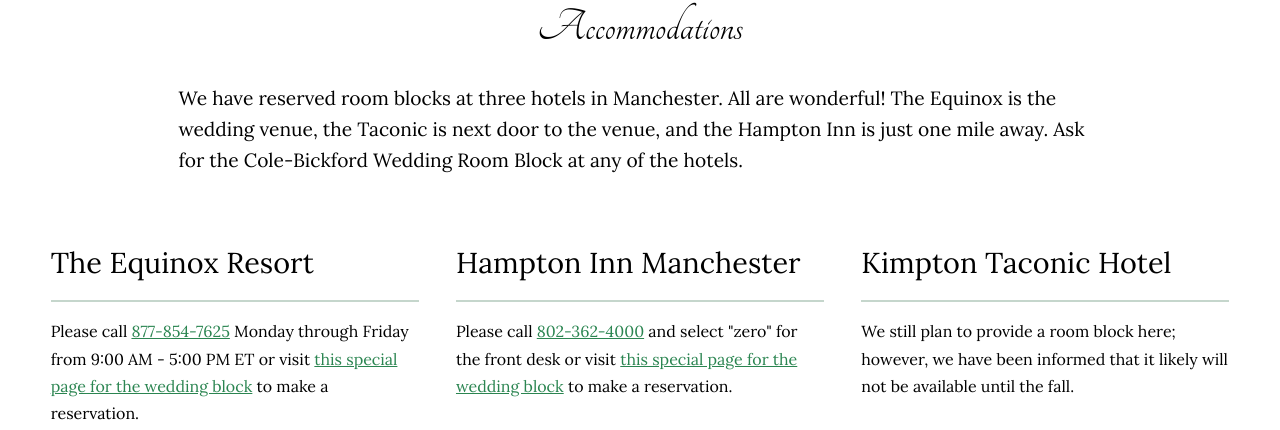
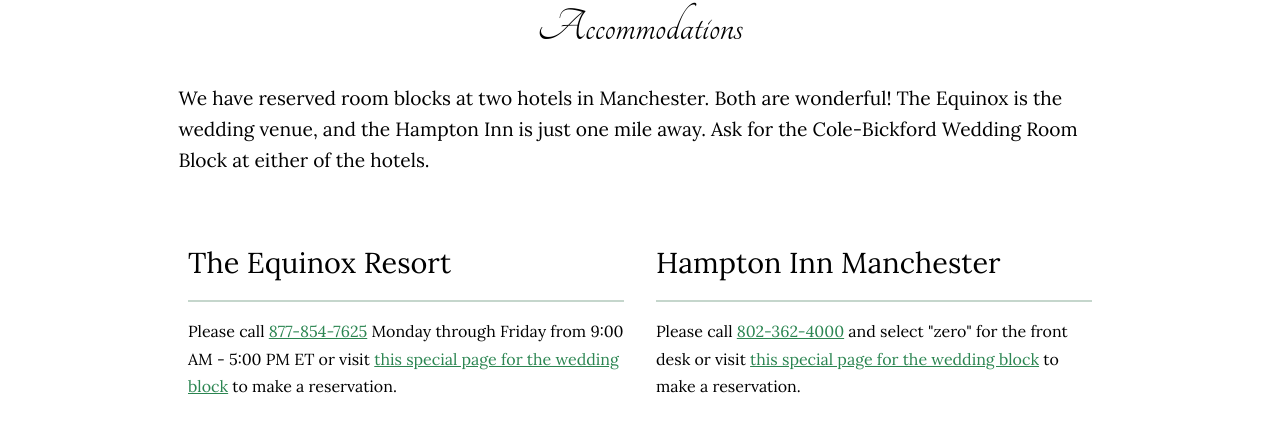
Before and after one commit to mrdavidjcole/michelle-andrew-wedding-website, a Next.js app: page /accommodations in a window 1280 px wide. Shown: the part 370-800 px from the top of the page. Built offline with nearby package versions, Linux system fonts and the light colour scheme.

Commit message:
Update hotel info, tweak hotel styling

```diff
--- a/pages/accommodations.jsx
+++ b/pages/accommodations.jsx
@@ -52,15 +52,14 @@
           flex-wrap: wrap;
           align-items: flex-start;
           justify-content: space-between;
-          max-width: 1600px;
+          max-width: 1000px;
           margin: 0 auto;
           padding: 0 2em;
         }
 
         .option {
           line-height: 1.7em;
-          flex: 0 1 400px;
-          margin: 0 auto;
+          flex: 1 1 400px;
           padding: 0 1em 3em;
         }
 
@@ -78,10 +77,10 @@
         <h1>Accommodations</h1>
       </div>
       <p className="general-info">
-        We have reserved room blocks at three hotels in Manchester. All are
-        wonderful! The Equinox is the wedding venue, the Taconic is next door to
-        the venue, and the Hampton Inn is just one mile away. Ask for the
-        Cole-Bickford Wedding Room Block at any of the hotels.
+        We have reserved room blocks at two hotels in Manchester. Both are
+        wonderful! The Equinox is the wedding venue, and the Hampton Inn is just
+        one mile away. Ask for the Cole-Bickford Wedding Room Block at either of
+        the hotels.
       </p>
       <div className="options">
         <div className="option">
@@ -112,13 +111,6 @@
             to make a reservation.
           </p>
         </div>
-        <div className="option">
-          <h2>Kimpton Taconic Hotel</h2>
-          <p className="option-details">
-            We still plan to provide a room block here; however, we have been
-            informed that it likely will not be available until the fall.
-          </p>
-        </div>
       </div>
       <FloralFooter />
     </>
```
